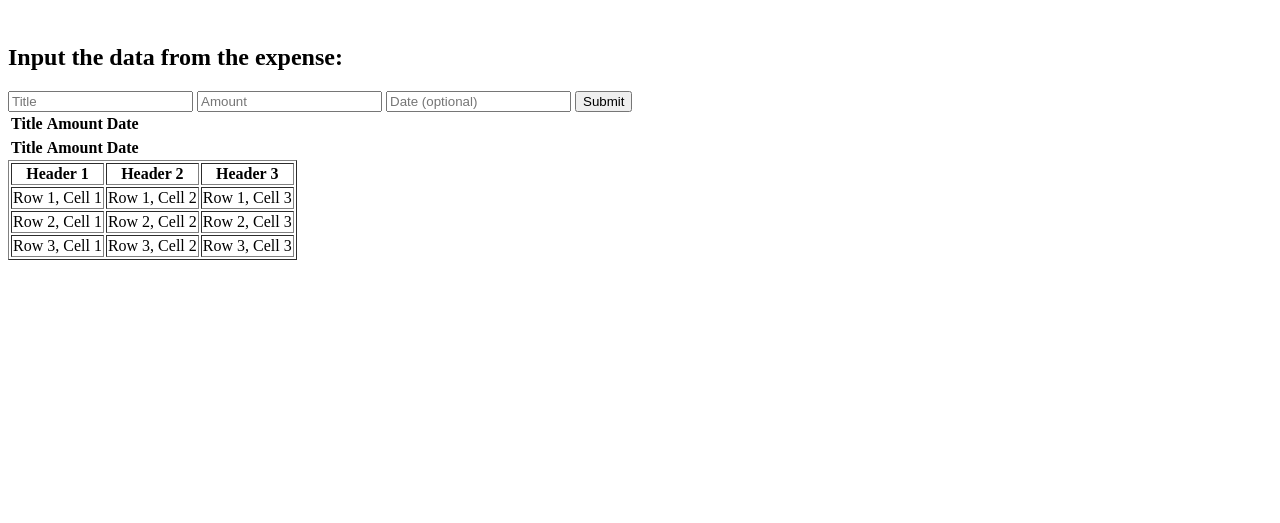
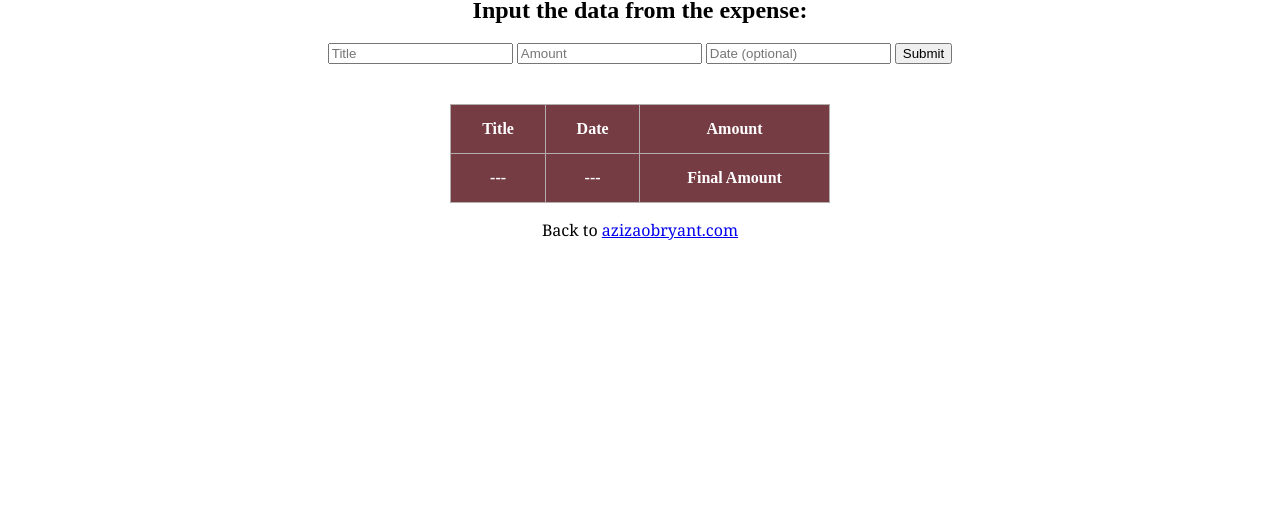
Before and after one commit to aziza-twdb/expenses-tracker, a plain HTML site: page index.html in a window 1280 px wide. Shown: the part 277-800 px from the top of the page. Drawn offline with Linux system fonts and the light colour scheme.

Commit message:
style doc/ begin .js

```diff
--- a/index.html
+++ b/index.html
@@ -1,13 +1,3 @@
-<!DOCTYPE html>
-<html lang="en">
-<head>
-    <meta charset="UTF-8">
-    <meta name="viewport" content="width=device-width, initial-scale=1.0">
-    <title>Document</title>
-</head>
-<body>
-
-<h1>Sample Table</h1>
 <!DOCTYPE html>
 <html lang="en">
 <head>
@@ -21,7 +11,7 @@
 </head>
 <body>
     <h1>Expense Tracker</h1>
-    <div class="input-data">
+    <div class="container input-data">
         <h2>Input the data from the expense:</h2>
         <form>
             <input name ="title" placeholder="Title">
@@ -35,53 +25,26 @@
         <table id="datainject">
             <tr class="top-row">
                 <th>Title</th>
+                <th>Date</th>
                 <th>Amount</th>
-                <th>Date</th>
             </tr>
             <tr class="middle-rows">
 
             </tr>
             <tr class="bottom-row">
-                <th>Title</th>
-                <th>Amount</th>
-                <th>Date</th>
+                <th>---</th>
+                <th>---</th>
+                <th>Final Amount</th>
             </tr>
         </table>
 
 
     </div>
-
+ <footer>
+        <p>Back to <a href="https://azizaobryant.com">azizaobryant.com</a></p>
+ </footer>
 
 
 </body>
 <script src="index.js"></script>
 </html>
-
-
-<table border="1">
-    <tr>
-        <th>Header 1</th>
-        <th>Header 2</th>
-        <th>Header 3</th>
-    </tr>
-    <tr>
-        <td>Row 1, Cell 1</td>
-        <td>Row 1, Cell 2</td>
-        <td>Row 1, Cell 3</td>
-    </tr>
-    <tr>
-        <td>Row 2, Cell 1</td>
-        <td>Row 2, Cell 2</td>
-        <td>Row 2, Cell 3</td>
-    </tr>
-    <tr>
-        <td>Row 3, Cell 1</td>
-        <td>Row 3, Cell 2</td>
-        <td>Row 3, Cell 3</td>
-    </tr>
-</table>
-
-</body>
-</html>
-</body>
-</html>
--- a/index.js
+++ b/index.js
@@ -1 +1,7 @@
 console.log('pizza');
+
+const titleInput = document.getElementsByName("title")[0];
+const amountInput = document.getElementsByName("amount")[0];
+const dateInput = document.getElementsByName("date")[0];
+
+let addRow = document.querySelectorAll('tr')[1];
--- a/styles.css
+++ b/styles.css
@@ -2,17 +2,41 @@
     text-align: center;
     margin: auto;
     padding:40px;
+  }
+  .data-below{
+    display: flex;
+    justify-content: center;
   }
   p{
     font-family: Georgia, serif;
   }
 
   h1{
+    margin-top: 80px;
+    text-align: center;
     font-family: 'Press Start 2P', cursive;
     font-size: 5rem;
     text-shadow: 5px 0 #232931;
     color: #753c44
   }
+  table {
+    border:1px solid #b3adad;
+    border-collapse:collapse;
+    width: 30%;
+  }
+  table th {
+    border:1px solid #b3adad;
+    padding:15px;
+    background: #753c44;
+    color: #ffffff;
+  }
+  table td {
+    border:1px solid #b3adad;
+    text-align:center;
+    padding:21px;
+    background: #ffffff;
+    color: #313030;
+  }
   footer{
     text-align: center;
 
```
